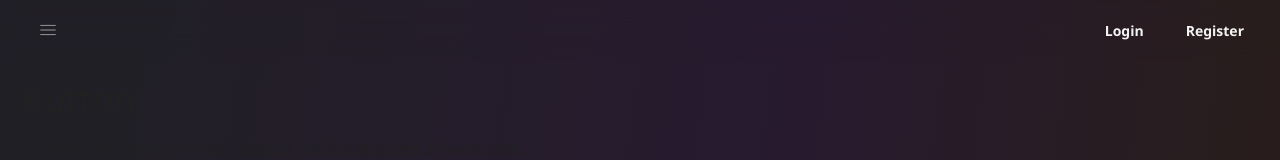
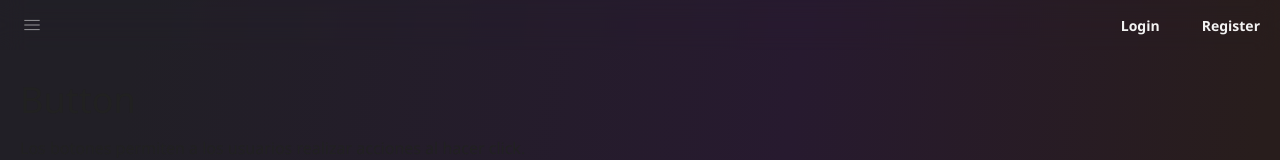
Before and after one commit to ayunierto/ayto-ui-react, a React (Vite) app: page / in a window 1280 px wide. Shown: the top 160 px of the page. Built offline with nearby package versions, Linux system fonts and the light colour scheme; a web font is replaced by a local one.

Commit message:
updated navbar

```diff
--- a/src/packages/navbar/Navbar.module.css
+++ b/src/packages/navbar/Navbar.module.css
@@ -1,13 +1,14 @@
 .navbar {
-  height: 60px;
+  height: 50px;
   position: absolute;
   backdrop-filter: blur(12px);
   width: 100vw;
   display: flex;
   align-items: center;
   justify-content: space-between;
-  padding-left: 20px;
-  padding-right: 20px;
+  padding-left: 4px;
+  padding-right: 4px;
+  z-index: 1;
 }
 
 .left_items {
```
